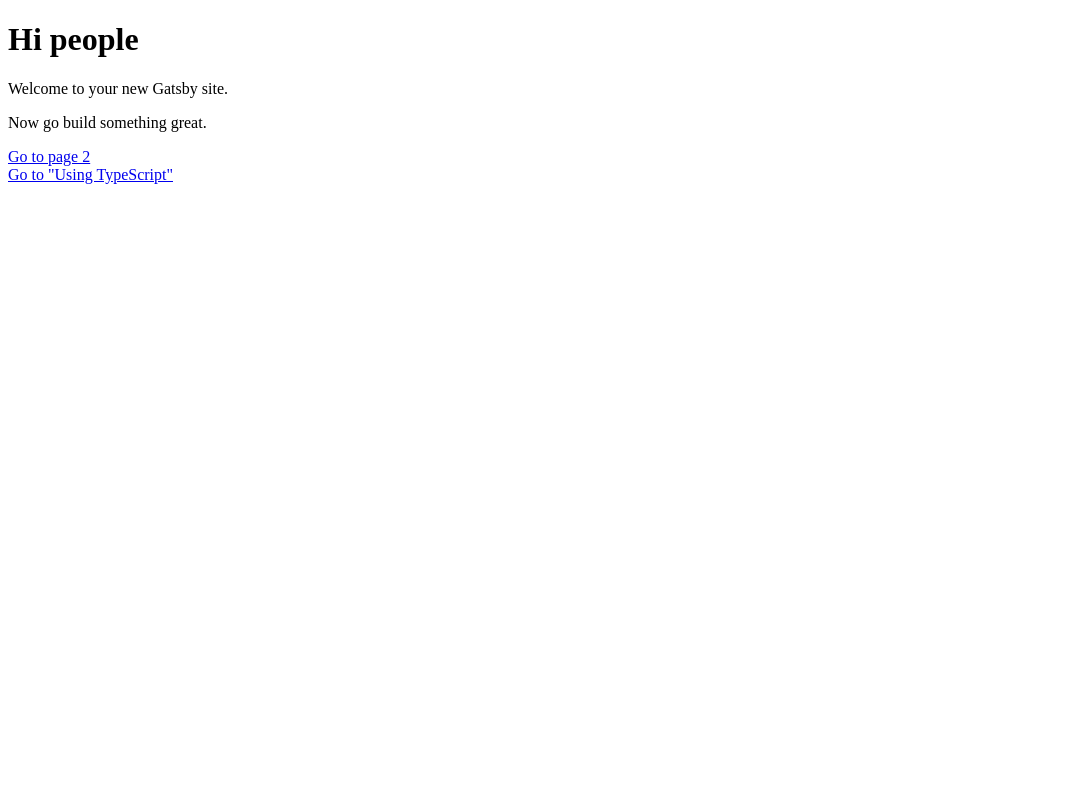
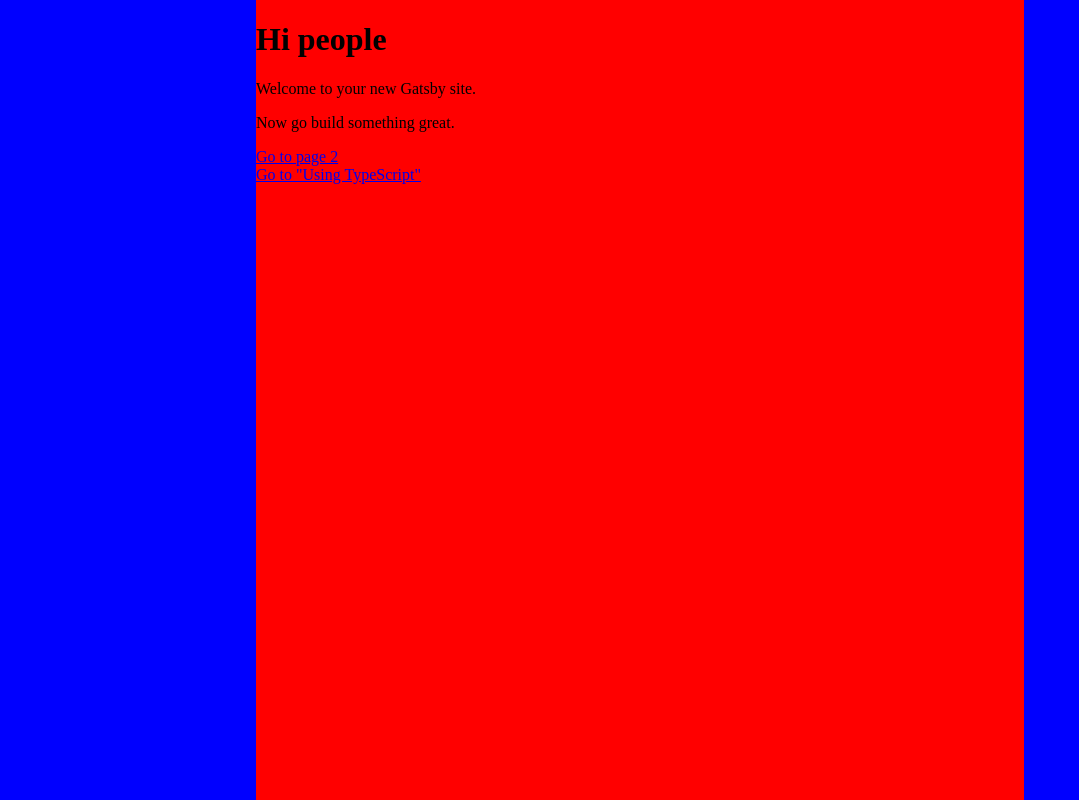
Before and after one commit to HeaGleZone/gatsby-starter-mike, a Gatsby site: page / in a window 1280 px wide. Shown: the whole page, without its empty margins (0-1079 px from the left). Built offline with nearby package versions, Linux system fonts and the light colour scheme; Gatsby itself is replaced by a stand-in of ours.

Commit message:
Base styles added + Layout Component

```diff
--- a/src/containers/Layout/Layout.tsx
+++ b/src/containers/Layout/Layout.tsx
@@ -1,9 +1,35 @@
 import React from 'react';
 
-import { LayoutStyled } from './styles';
+import GlobalStyle from '../../themes/global-style';
+import { MainContainer } from './styles';
 
-const Layout: React.FC = ({ children }) => (
-  <LayoutStyled>{children}</LayoutStyled>
+interface Props {
+  asides?: {
+    left?: boolean;
+    right?: boolean;
+  };
+}
+
+const defaultProps: Props = {
+  asides: {
+    left: false,
+    right: true,
+  },
+};
+
+const Layout: React.FC<Props> = ({
+  children,
+  asides = defaultProps.asides,
+}) => (
+  <>
+    <GlobalStyle />
+    <header></header>
+    <MainContainer asides={asides}>
+      {asides!.left && <aside></aside>}
+      <main>{children}</main>
+      {asides!.right && <aside></aside>}
+    </MainContainer>
+  </>
 );
 
 export default Layout;
--- a/src/containers/Layout/styles.ts
+++ b/src/containers/Layout/styles.ts
@@ -1,5 +1,43 @@
 import styled from 'styled-components';
 
-const LayoutStyled = styled.div``;
+interface MainContainerProps {
+  asides?: {
+    left?: boolean;
+    right?: boolean;
+  };
+}
 
-export { LayoutStyled };
+const MainContainer = styled.div<MainContainerProps>`
+  display: flex;
+  flex-direction: row;
+
+  margin-right: ${props => (props.asides!.right ? 0 : '0%')};
+  margin-left: ${props => (props.asides!.left ? 0 : '20vw')};
+
+  & main {
+    width: 60vw;
+  }
+
+  & aside {
+    width: 20vw;
+  }
+
+  @media all and (max-width: 800px) {
+    flex-direction: column;
+
+    & main {
+      order: 1;
+    }
+
+    & aside {
+      order: 2;
+    }
+
+    & main,
+    & aside {
+      width: 100%;
+    }
+  }
+`;
+
+export { MainContainer };
--- a/src/pages/index.tsx
+++ b/src/pages/index.tsx
@@ -4,7 +4,7 @@ import { Link } from 'gatsby';
 import { Layout } from '../containers/';
 
 const IndexPage = () => (
-  <Layout>
+  <Layout asides={{ left: true, right: true }}>
     <h1>Hi people</h1>
     <p>Welcome to your new Gatsby site.</p>
     <p>Now go build something great.</p>
--- /dev/null
+++ b/src/themes/global-style.ts
@@ -0,0 +1,22 @@
+import { createGlobalStyle } from 'styled-components';
+
+const GlobalStyle = createGlobalStyle`
+  body, html {
+    margin: 0;
+    padding: 0;
+  }
+
+  main {
+    height: 100%;
+    min-height: 100vh;
+    background: red;
+  }
+
+  aside {
+    height: 100%;
+    min-height: 100vh;
+    background: blue;
+  }
+`;
+
+export default GlobalStyle;
```
Also changed, not shown: src/themes/global-styles.js (deleted).
